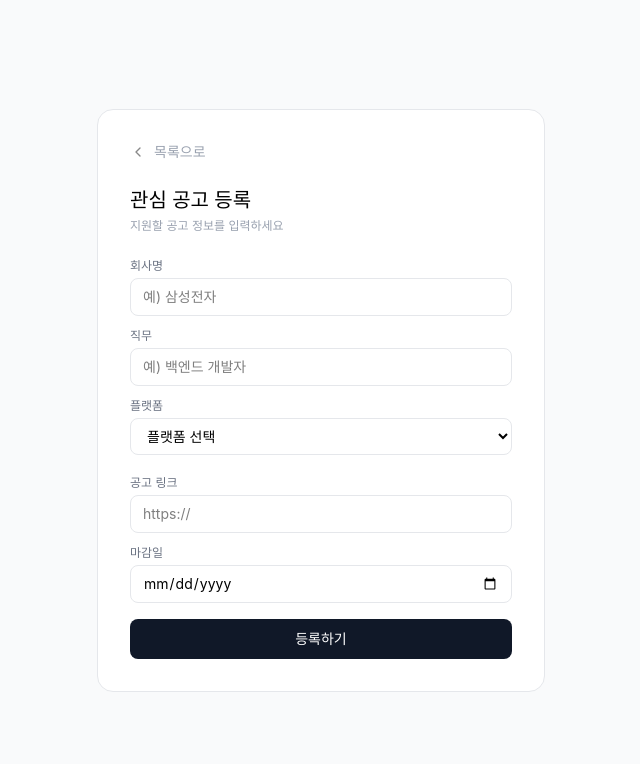
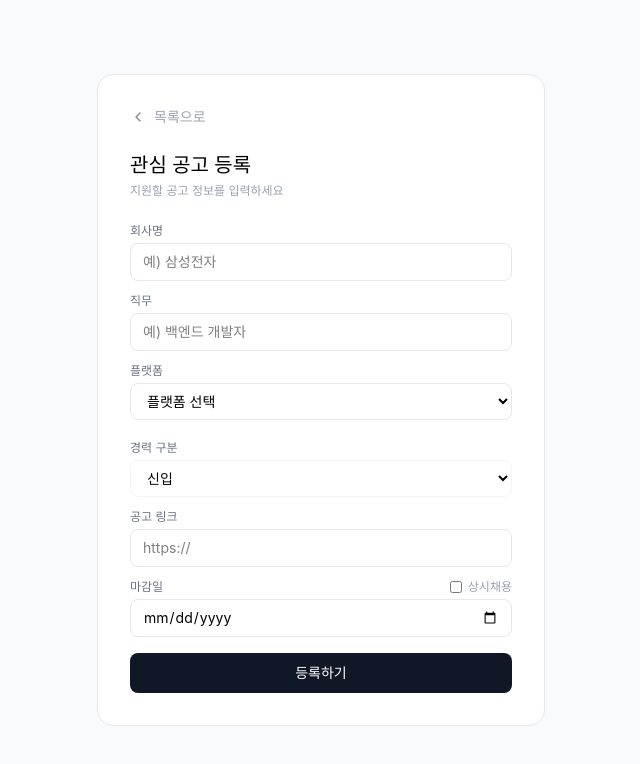
Before and after one commit to jonini9402/jobtrace-frontend, a React (Vite) app: page /jobs/create in a window 1280 px wide. Shown: the top 764 px of the page, without its empty margins (319-959 px from the left). Built offline with nearby package versions, Linux system fonts and the light colour scheme; sample sign-in values are in the browser's storage.

Commit message:
feat: 경력구분/상시채용 필드 추가 및 UI 개선

```diff
--- a/dev-dist/sw.js
+++ b/dev-dist/sw.js
@@ -81,7 +81,7 @@ define(['./workbox-7e5eb42b'], (function (workbox) { 'use strict';
     "revision": "3ca0b8505b4bec776b69afdba2768812"
   }, {
     "url": "index.html",
-    "revision": "0.vh2fgfkr748"
+    "revision": "0.2ra3nh1vkq8"
   }], {});
   workbox.cleanupOutdatedCaches();
   workbox.registerRoute(new workbox.NavigationRoute(workbox.createHandlerBoundToURL("index.html"), {
--- a/src/pages/jobs/JobCreatePage.jsx
+++ b/src/pages/jobs/JobCreatePage.jsx
@@ -7,13 +7,15 @@ export default function JobCreatePage() {
   const [role, setRole] = useState("");
   const [jobUrl, setJobUrl] = useState("");
   const [platform, setPlatform] = useState("");
+  const [experienceLevel, setExperienceLevel] = useState("신입");
   const [deadline, setDeadline] = useState("");
+  const [isAlwaysOpen, setIsAlwaysOpen] = useState(false);
 
   const navigate = useNavigate();
 
   //handle~ 는 버튼을 클릭할 때, useEffect는 페이지 열리자마자 자동으로
   const handleSubmit = async () => {
-    if (!companyName || !role || !deadline) {
+    if (!companyName || !role || (!deadline && !isAlwaysOpen)) {
       alert("회사명, 직무, 마감일은 필수입니다.");
       return;
     }
@@ -23,10 +25,12 @@ export default function JobCreatePage() {
       role,
       jobUrl,
       platform,
-      deadline,
+      deadline: isAlwaysOpen ? null : deadline,
       startDate: today, // 자동으로 오늘 날짜
       status: "관심공고", //자동으로 기본값 설정
       memo: "", //기본값
+      experienceLevel
+
     };
     try {
       await createJobs(jobData);
@@ -134,6 +138,15 @@ export default function JobCreatePage() {
             ) : null}
           </div>
           <div>
+        <label className="text-xs text-gray-500 block mb-1">경력 구분</label>
+         <select value={experienceLevel} onChange={(e) => setExperienceLevel(e.target.value)}
+          className="w-full border border-gray-100 rounded-lg px-3 py-2 text-sm outline-none focus:border-gray-300">
+          <option value="신입">신입</option>
+          <option value="인턴">인턴</option>
+          <option value="경력">경력</option>
+          </select>
+        </div>
+          <div>
             <label className="text-xs text-gray-500 block mb-1">
               공고 링크
             </label>
@@ -145,14 +158,30 @@ export default function JobCreatePage() {
             />
           </div>
           <div>
-            <label className="text-xs text-gray-500 block mb-1">마감일</label>
+    <div className="flex items-center justify-between mb-1">
+        <label className="text-xs text-gray-500">마감일</label>
+        <label className="flex items-center gap-1.5 cursor-pointer">
             <input
-              type="date"
-              value={deadline}
-              onChange={(e) => setDeadline(e.target.value)}
-              className="w-full border border-gray-200 rounded-lg px-3 py-2 text-sm outline-none focus:border-gray-400"
+                type="checkbox"
+                checked={isAlwaysOpen}
+                onChange={(e) => {
+                    setIsAlwaysOpen(e.target.checked);
+                    if (e.target.checked) setDeadline("");
+                }}
+                className="w-3 h-3"
             />
-          </div>
+            <span className="text-xs text-gray-400">상시채용</span>
+        </label>
+    </div>
+    {!isAlwaysOpen && (
+        <input
+            type="date"
+            value={deadline}
+            onChange={(e) => setDeadline(e.target.value)}
+            className="w-full border border-gray-200 rounded-lg px-3 py-2 text-sm outline-none focus:border-gray-400"
+        />
+    )}
+</div>
           <button
             onClick={handleSubmit}
             className="w-full py-2.5 mt-1 bg-gray-900 text-white rounded-lg text-sm font-medium hover:bg-gray-700"
--- a/src/pages/jobs/JobDetailPage.jsx
+++ b/src/pages/jobs/JobDetailPage.jsx
@@ -109,6 +109,10 @@ export default function JobDetailPage() {
               </span>
             </div>
             <div className="flex items-center justify-between py-2.5 border-b border-gray-50">
+              <span className="text-xs text-gray-400">경력 구분</span>
+              <span className="text-sm text-gray-700">{job.experienceLevel || '-'}</span>
+            </div>
+            <div className="flex items-center justify-between py-2.5 border-b border-gray-50">
               <span className="text-xs text-gray-400">공고 링크</span>
               <a
                 href={job.jobUrl}
--- a/src/pages/jobs/JobEditPage.jsx
+++ b/src/pages/jobs/JobEditPage.jsx
@@ -10,6 +10,7 @@ export default function JobEditPage() {
   const [role, setRole] = useState("");
   const [jobUrl, setJobUrl] = useState("");
   const [platform, setPlatform] = useState("");
+  const [experienceLevel, setExperienceLevel] = useState("신입");
   const [deadline, setDeadline] = useState("");
   const [startDate, setStartDate] = useState("");
   const [job, setJob] = useState(null); //job 객체
@@ -22,6 +23,7 @@ export default function JobEditPage() {
         setRole(job.role);
         setJobUrl(job.jobUrl);
         setPlatform(job.platform);
+        setExperienceLevel(found.experienceLevel || "신입");
         setDeadline(job.deadline);
         setStartDate(job.startDate);
       }
@@ -34,6 +36,7 @@ export default function JobEditPage() {
       role,
       jobUrl,
       platform,
+      experienceLevel,
       deadline,
       startDate: job?.startDate,
     }; // 기존 값 그대로 유지
@@ -142,6 +145,15 @@ export default function JobEditPage() {
             ) : null}
           </div>
           <div>
+          <label className="text-xs text-gray-500 block mb-1">경력 구분</label>
+        <select value={experienceLevel} onChange={(e) => setExperienceLevel(e.target.value)}
+          className="w-full border border-gray-100 rounded-lg px-3 py-2 text-sm outline-none focus:border-gray-300">
+          <option value="신입">신입</option>
+          <option value="인턴">인턴</option>
+          <option value="경력">경력</option>
+        </select>
+      </div>
+          <div>
             <label className="text-xs text-gray-500 block mb-1">
               공고 링크
             </label>
--- a/src/pages/jobs/JobListPage.jsx
+++ b/src/pages/jobs/JobListPage.jsx
@@ -77,9 +77,9 @@ export default function JobListPage() {
     const end = new Date(start);
     end.setDate(start.getDate() + 6);
     return { start, end };
-};
+  };
 
-const filteredJobs = jobs
+ const filteredJobs = jobs
     .filter((j) => {
         if (filter === "전체") return true;
         if (filter === "진행중") return inProgress.includes(j.status);
@@ -88,6 +88,7 @@ const filteredJobs = jobs
     })
     .filter((j) => {
         if (tab !== "timeline") return true;
+        if (!j.deadline) return false; // 타임라인에서 상시채용 제외
         const { start, end } = getWeekRange();
         const deadline = new Date(j.deadline);
         deadline.setHours(0, 0, 0, 0);
@@ -213,11 +214,15 @@ const filteredJobs = jobs
             </div>
             <div className="flex flex-col gap-2">
               {filteredJobs.length === 0 && (
-    <div className="text-center py-16">
-        <p className="text-gray-400 text-sm mb-1">이번 주에 마감되는 공고가 없어요</p>
-        <p className="text-gray-300 text-xs">다른 주를 확인하거나 공고를 등록해보세요</p>
-    </div>
-)}
+                <div className="text-center py-16">
+                  <p className="text-gray-400 text-sm mb-1">
+                    이번 주에 마감되는 공고가 없어요
+                  </p>
+                  <p className="text-gray-300 text-xs">
+                    다른 주를 확인하거나 공고를 등록해보세요
+                  </p>
+                </div>
+              )}
               {filteredJobs.map((job) => {
                 const dd = getDday(job.deadline);
                 return (
@@ -245,7 +250,7 @@ const filteredJobs = jobs
                       </div>
                       <p className="text-xs text-gray-400 m-0">{job.role}</p>
                       <p className="text-xs text-gray-300 mt-0.5">
-                        {job.deadline} 마감
+                        {job.deadline ? `${job.deadline} 마감` : '상시채용'}
                       </p>
                     </div>
                     <div className="flex items-center gap-3">
@@ -253,7 +258,7 @@ const filteredJobs = jobs
                         style={{ color: dd.urgent ? "#c0392b" : "#aaa" }}
                         className="text-sm font-medium"
                       >
-                        {dd.label}
+                        {job.deadline ? dd.label : '상시'}
                       </span>
                       <button
                         onClick={(e) => {
@@ -368,6 +373,29 @@ const filteredJobs = jobs
             </div>
           </div>
         )}
+        {/* 상시채용 공고 */}
+{jobs.filter(j => !j.deadline).length > 0 && (
+    <div className="mt-4">
+        <p className="text-xs text-gray-400 mb-2 font-medium">상시채용 공고</p>
+        <div className="flex flex-col gap-2">
+            {jobs.filter(j => !j.deadline).map(job => (
+                <div key={job.id} onClick={() => navigate(`/jobs/${job.id}`)}
+                    className="bg-white border border-gray-200 rounded-xl px-5 py-3 flex items-center justify-between cursor-pointer">
+                    <div>
+                        <div className="flex items-center gap-2 mb-1">
+                            <span className="text-sm font-medium">{job.companyName}</span>
+                            <span style={{background:statusBg[job.status],color:statusColor[job.status]}}
+                                className="text-xs px-2 py-0.5 rounded-full font-medium">{job.status}</span>
+                        </div>
+                        <p className="text-xs text-gray-400 m-0">{job.role}</p>
+                    </div>
+                    <span className="text-xs text-gray-300">상시채용</span>
+                </div>
+            ))}
+        </div>
+    </div>
+)}
+
       </div>
     </div>
   );
```
